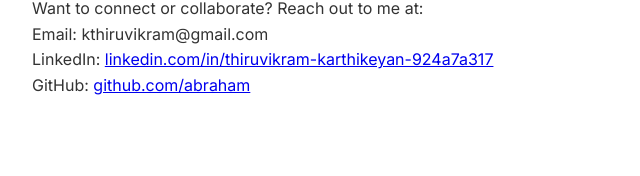
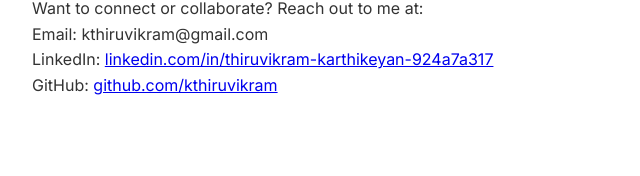
Before and after one commit to kthiruvikram/portfolio, a plain HTML site: page index.html in a window 1280 px wide. Shown: the part 1559-1735 px from the top of the page, 190-830 px from the left. Drawn offline with Linux system fonts and the light colour scheme.

Commit message:
Update index.html

```diff
--- a/index.html
+++ b/index.html
@@ -127,7 +127,7 @@
     <p>Want to connect or collaborate? Reach out to me at:</p>
     <p>Email: kthiruvikram@gmail.com</p>
     <p>LinkedIn: <a href="https://www.linkedin.com/in/thiruvikram-karthikeyan-924a7a317" target="_blank">linkedin.com/in/thiruvikram-karthikeyan-924a7a317</a></p>
-    <p>GitHub: <a href="https://github.com/kthiruvikram" target="_blank">github.com/abraham</a></p>
+    <p>GitHub: <a href="https://github.com/kthiruvikram" target="_blank">github.com/kthiruvikram</a></p>
   </section>
 
   <footer>
```
